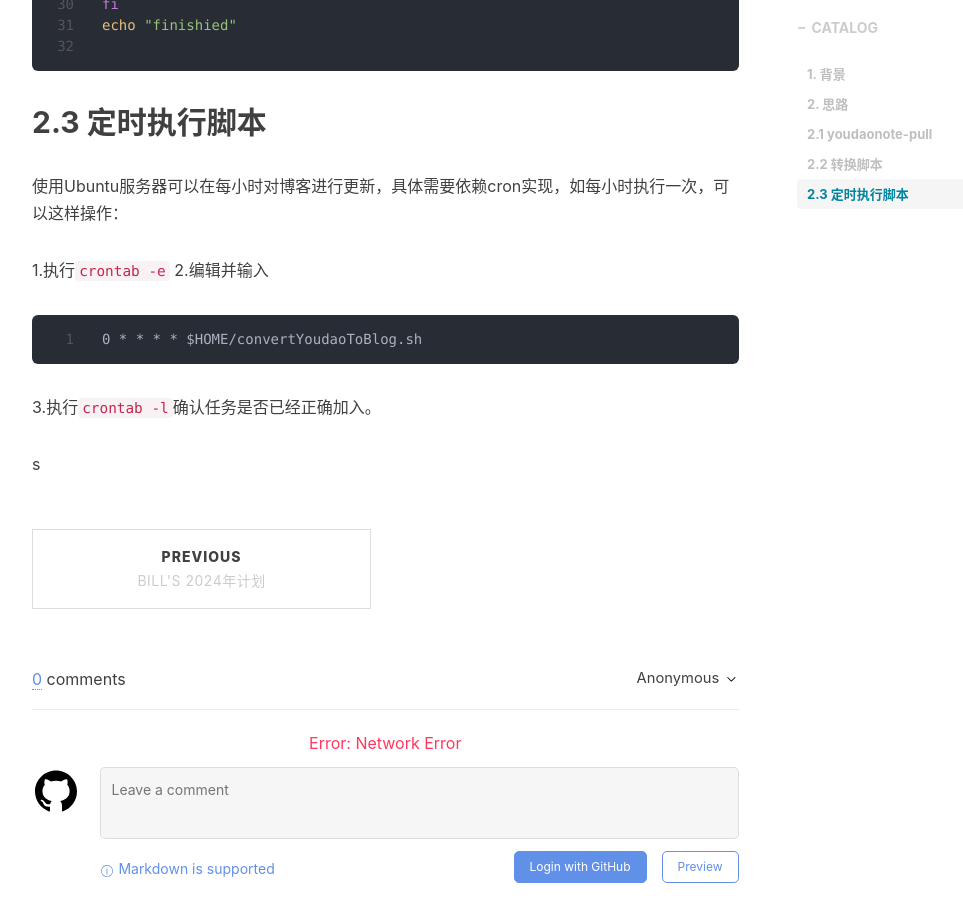
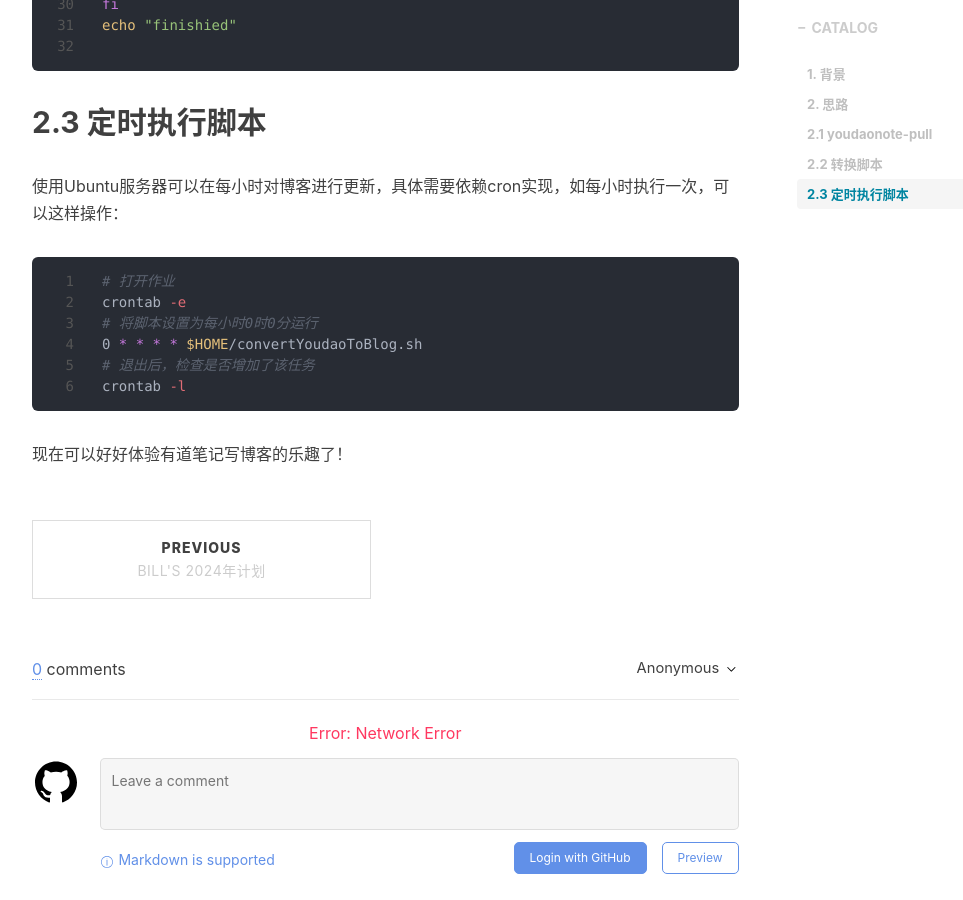
Before and after one commit to ProgrammerBill/ProgrammerBill.github.io, a Jekyll site: the page built from _posts/blog/2024-01-25-有道笔记更新个人博客.md, in a window 1280 px wide and 900 px high, scrolled down 3459 px. Shown: the whole window, without its empty margins (233-1196 px from the left). Built offline with Jekyll 4.4.1, drawn with Linux system fonts in a browser that asks for light colours; nearby versions of some CDN libraries; comment, search, counter and statistics services are not loaded.

Commit message:
add new blog by auto robot

````diff
--- a/_posts/blog/2024-01-25-有道笔记更新个人博客.md
+++ b/_posts/blog/2024-01-25-有道笔记更新个人博客.md
@@ -147,12 +147,15 @@ echo "finishied"
 
 使用Ubuntu服务器可以在每小时对博客进行更新，具体需要依赖cron实现，如每小时执行一次，可以这样操作：
 
-1.执行`crontab -e`
-2.编辑并输入
 
+```shell
+# 打开作业
+crontab -e
+# 将脚本设置为每小时0时0分运行
+0 * * * * $HOME/convertYoudaoToBlog.sh
+# 退出后，检查是否增加了该任务
+crontab -l
 ```
-0 * * * * $HOME/convertYoudaoToBlog.sh
-```
-3.执行`crontab -l`确认任务是否已经正确加入。
 
-s
+
+现在可以好好体验有道笔记写博客的乐趣了！
````
